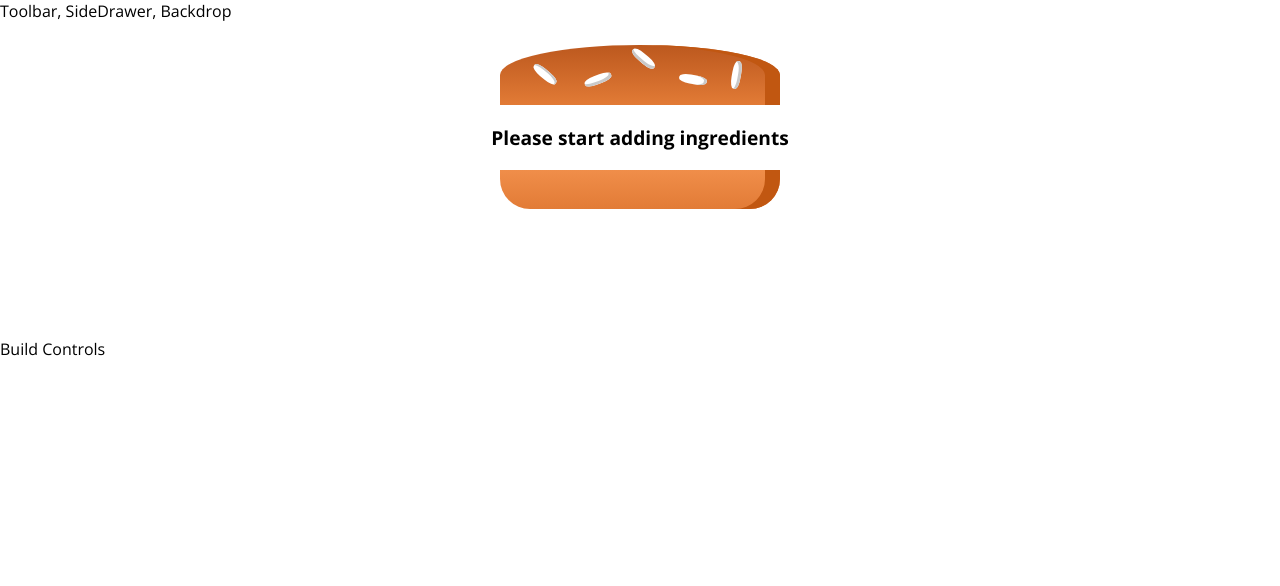
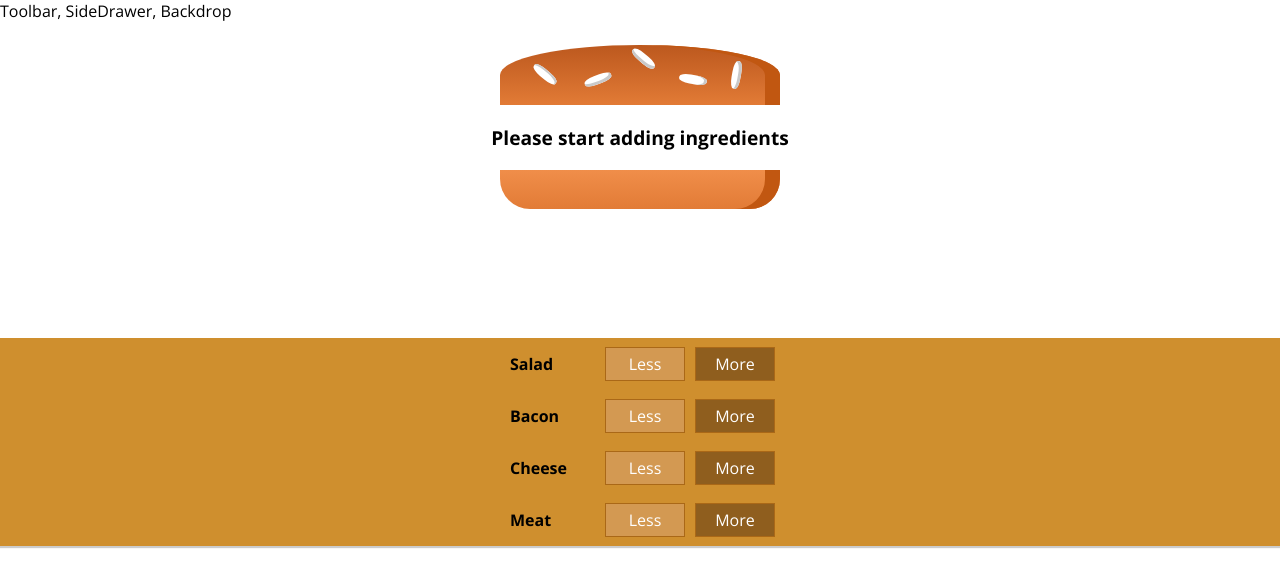
Before and after one commit to pushembekar/burger-builder, a React app: page / in a window 1280 px wide. Shown: the top 586 px of the page. Built offline with nearby package versions, Linux system fonts and the light colour scheme.

Commit message:
Added build controls to burger builder

```diff
--- a/src/components/Burger/BuildControls/BuildControl/BuildControl.js
+++ b/src/components/Burger/BuildControls/BuildControl/BuildControl.js
@@ -1,6 +1,6 @@
 import React from 'react';
 
-import classes from './BuidControl.module.css'
+import classes from './BuildControl.module.css';
 
 const buildControl = (props) => (
     <div className={classes.BuildControl}>
--- a/src/components/Burger/BuildControls/BuildControls.js
+++ b/src/components/Burger/BuildControls/BuildControls.js
@@ -1,7 +1,20 @@
 import React from 'react';
 
+import classes from './BuildControls.module.css';
+import BuildControl from './BuildControl/BuildControl';
+
+const controls = [
+    { label: 'Salad', type: 'salad' },
+    { label: 'Bacon', type: 'bacon' },
+    { label: 'Cheese', type: 'cheese' },
+    { label: 'Meat', type: 'meat' },
+]
+
 const buildControls = (props) => (
-    <div>
+    <div className={classes.BuildControls}>
+        {controls.map(ctrl => (
+            <BuildControl key={ctrl.label} label={ctrl.label} />
+        ))}
     </div>
 );
 
--- a/src/components/Burger/BurgerIngredient/BurgerIngredient.js
+++ b/src/components/Burger/BurgerIngredient/BurgerIngredient.js
@@ -1,7 +1,7 @@
 import React, { Component } from 'react';
 import PropTypes from 'prop-types';
 
-import classes from './BurgerIngredient.module.css'
+import classes from './BurgerIngredient.module.css';
 
 class BurgerIngredient extends Component {
     render() {
--- a/src/containers/BurgerBuilder/BurgerBuilder.js
+++ b/src/containers/BurgerBuilder/BurgerBuilder.js
@@ -2,6 +2,7 @@
 import Auxilary from '../../hoc/Auxilary';
 
 import Burger from '../../components/Burger/Burger'
+import BuildControls from '../../components/Burger/BuildControls/BuildControls';
 
 class BurgerBuilder extends Component {
 
@@ -18,7 +19,7 @@
         return (
             <Auxilary>
                 <Burger ingredients={this.state.ingredients} />
-                <div>Build Controls</div>
+                <BuildControls />
             </Auxilary>
         );
     }
```
